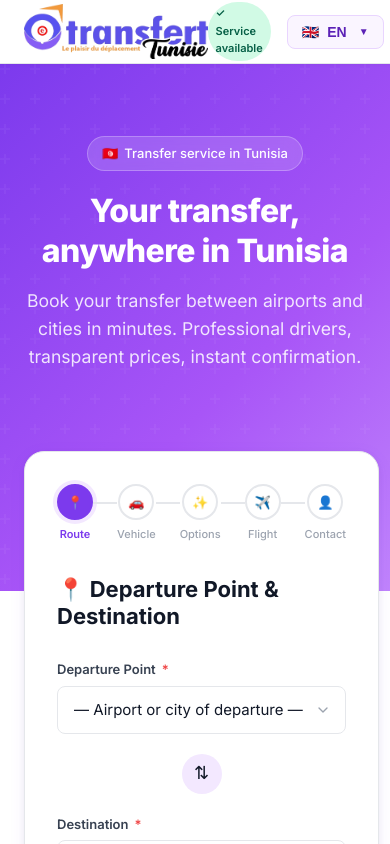
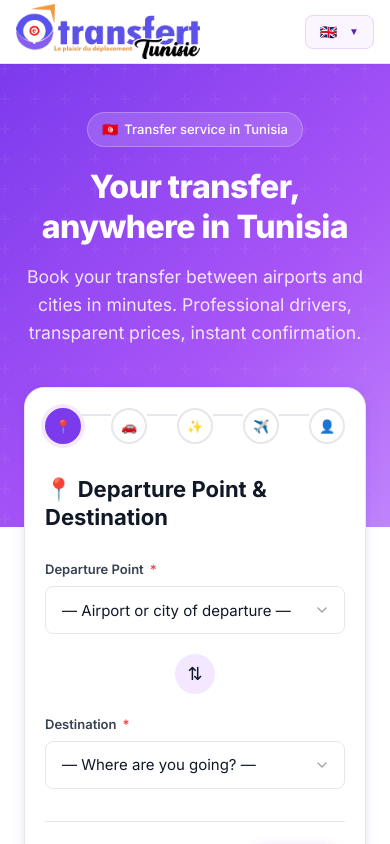
Before and after one commit to Aroussibenaribia/transfers, a Next.js app: page /en in a window 390 px wide. Shown: the top 844 px of the page. Built offline with nearby package versions, Linux system fonts and the light colour scheme.

Commit message:
style: improve mobile responsiveness

```diff
--- a/app/globals.css
+++ b/app/globals.css
@@ -87,6 +87,12 @@ h1, h2, h3, h4, h5 {
   position: relative;
 }
 
+@media (max-width: 600px) {
+  .page-hero {
+    padding: 48px 16px 180px;
+  }
+}
+
 .page-hero::before {
   content: '';
   position: absolute;
@@ -147,6 +153,12 @@ h1, h2, h3, h4, h5 {
   border-radius: var(--radius-lg);
   box-shadow: var(--shadow);
   padding: 32px;
+}
+
+@media (max-width: 600px) {
+  .card {
+    padding: 20px;
+  }
 }
 
 .card-sm {
@@ -212,6 +224,15 @@ h1, h2, h3, h4, h5 {
 .progress-step.active .progress-step-label {
   color: var(--primary);
   font-weight: 600;
+}
+
+@media (max-width: 500px) {
+  .progress-step-label {
+    display: none;
+  }
+  .progress-line {
+    min-width: 16px;
+  }
 }
 
 .progress-step.done .progress-step-label {
@@ -811,6 +832,18 @@ h1, h2, h3, h4, h5 {
   box-shadow: 0 1px 3px rgba(0,0,0,.04);
 }
 
+@media (max-width: 600px) {
+  .navbar {
+    padding: 0 16px;
+  }
+  .navbar .badge-green {
+    display: none; /* Hide 'Service disponible' on small phones */
+  }
+  .sm-block {
+    display: none !important;
+  }
+}
+
 .navbar-logo {
   display: flex;
   align-items: center;
```
